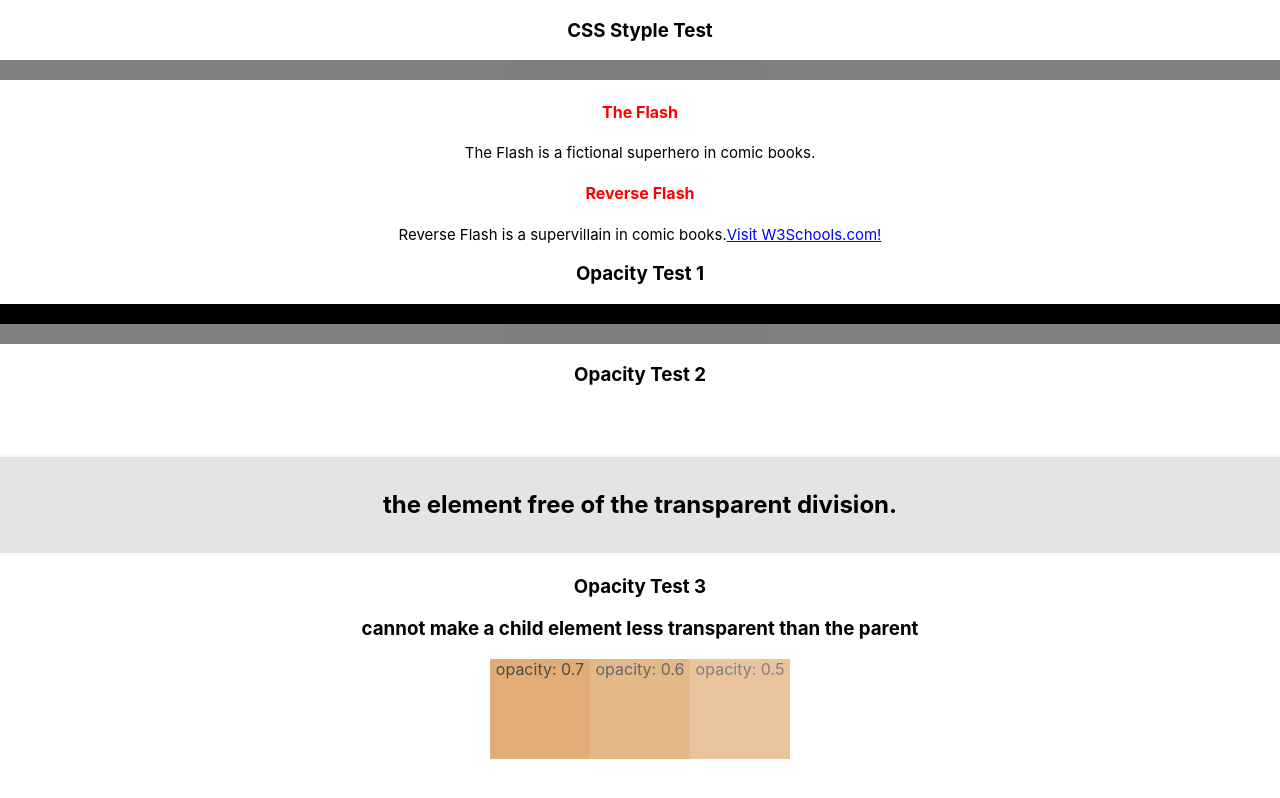
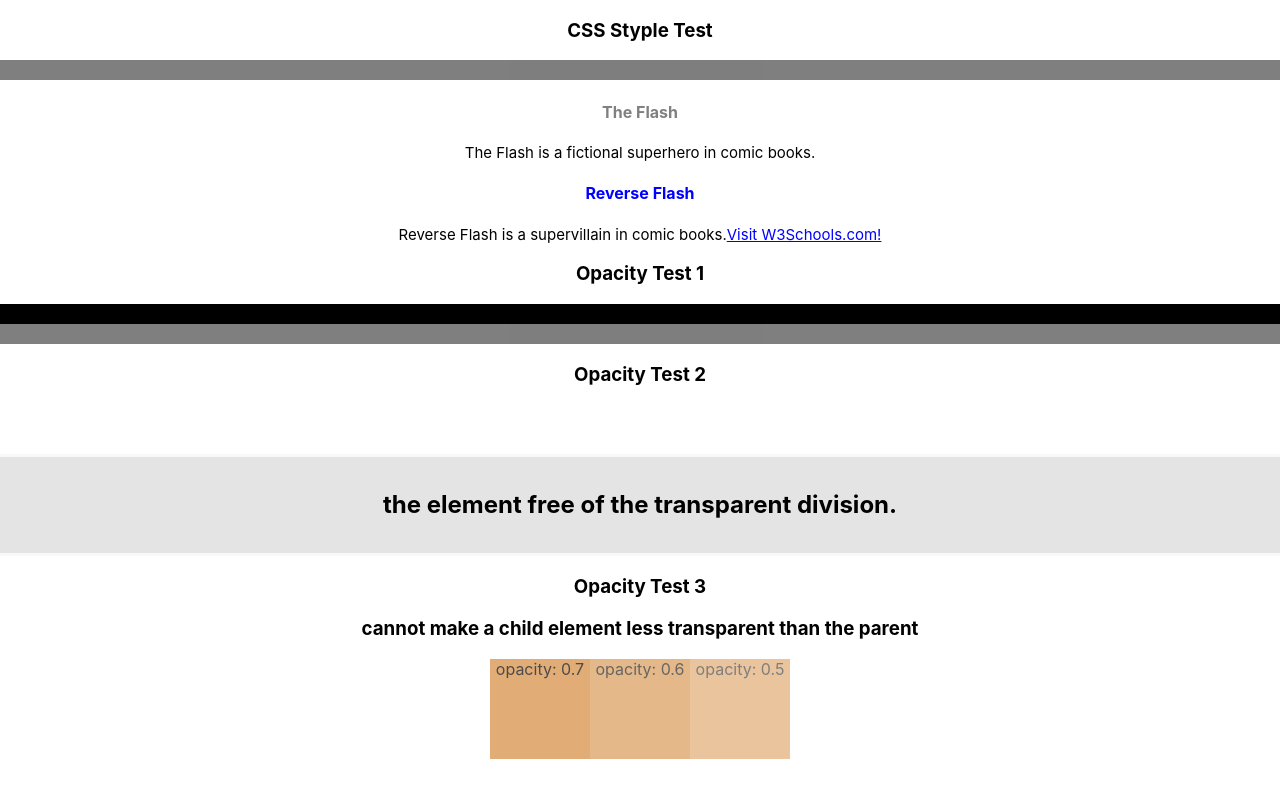
Before and after one commit to zdrakewk/react-lifecycle-methods, a React (Create React App) app: page / in a window 1280 px wide. Shown: the top 798 px of the page. Built offline with nearby package versions, Linux system fonts and the light colour scheme.

Commit message:
testing css specific order

```diff
--- a/src/App.css
+++ b/src/App.css
@@ -143,9 +143,6 @@ div.opacity50 {
   }
 }
 
-.super {
-  color: red;
-}
 
 a {
   color: blue;
@@ -157,3 +154,24 @@ a:hover {
 a:visited {
   color: maroon;
 }
+
+
+/* h4.super {
+  color: purple;
+}*/
+
+/* h2 {
+  color: yellow;
+} */
+
+#hero {
+  color: red;
+}
+
+.super {
+  color: blue;
+}
+
+div#hero > h4 {
+  color: pink;
+}
--- a/src/components/stylingTest.js
+++ b/src/components/stylingTest.js
@@ -9,7 +9,7 @@ class StylingTest extends Component {
       <div>
         <div>
 
-          <h4 className="super">The Flash</h4>
+          <h4 id ='hero' className="super" style={{color: 'grey'}}>The Flash</h4>
           <p>The Flash is a fictional superhero in comic books.</p>
 
         </div>
```
